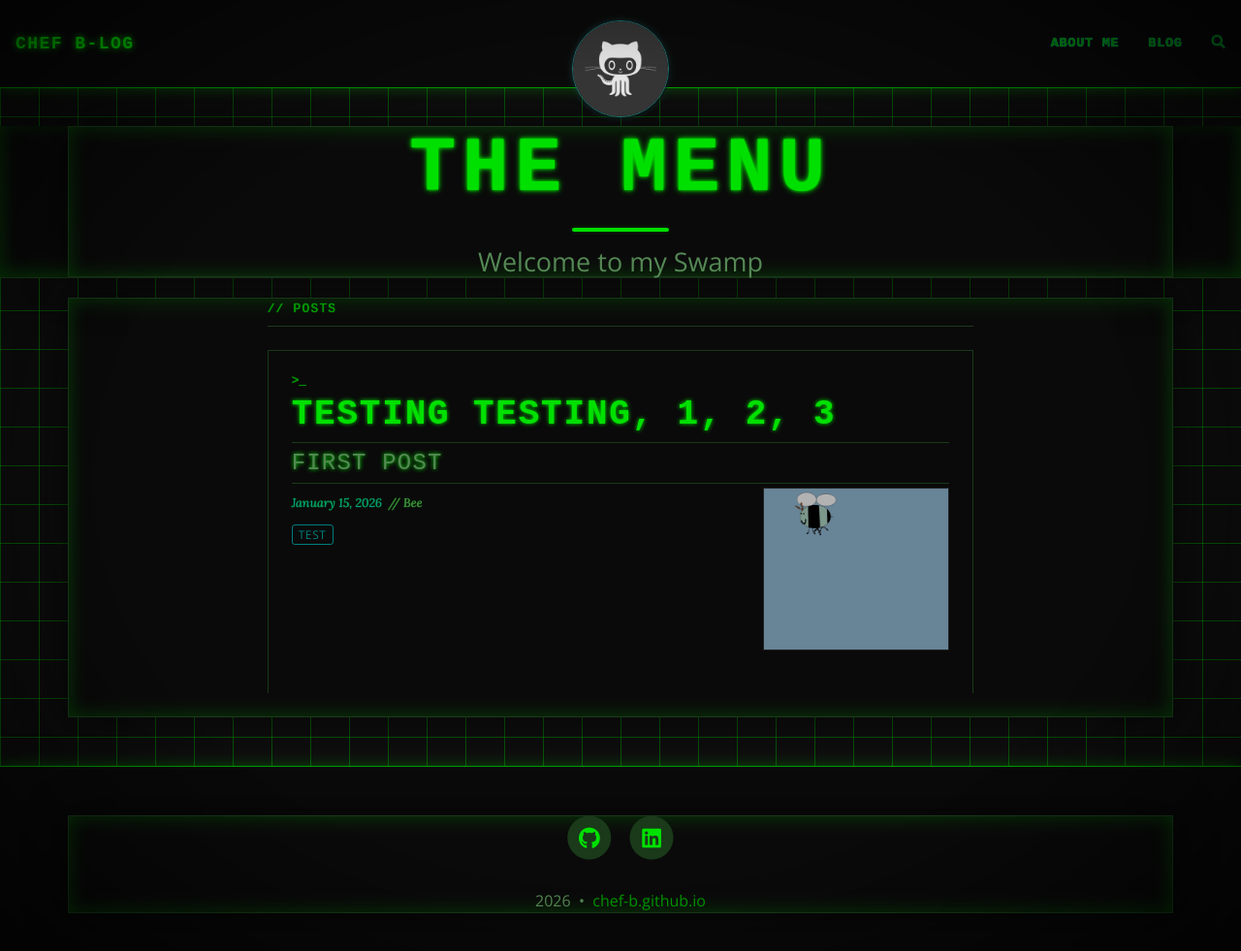
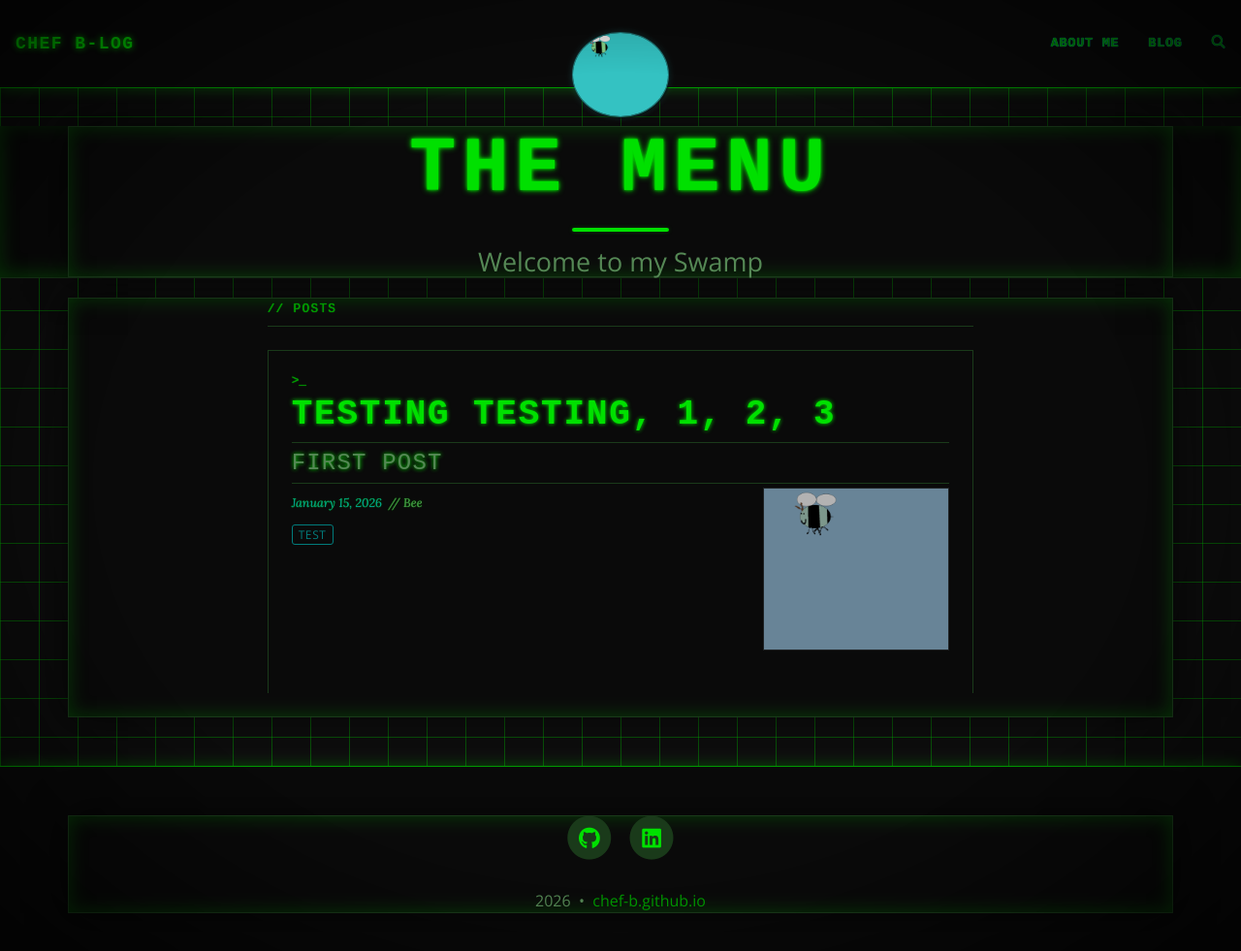
Before and after one commit to chef-b/chef-b.github.io, a Jekyll site: the page built from index.html, in a window 1280 px wide and 992 px high. Shown: the top 981 px of the window at 97% size. Built offline with Jekyll 4.4.1, drawn with Linux system fonts in a browser that asks for light colours; the list of posts is cut into pages by our own code; comment, search, counter and statistics services are not loaded.

Commit message:
Update _config.yml
image

```diff
--- a/_config.yml
+++ b/_config.yml
@@ -26,7 +26,7 @@ navbar-links:
 
 # Image to show in the navigation bar - works best with a square image
 # Remove this parameter if you don't want an image in the navbar
-avatar: "/assets/img/avatar-icon.png"
+avatar: "/assets/img/untitled.png"
 
 # By default, the image is cut into a circle. You can disable this behaviour by setting 'round-avatar: false'
 round-avatar: true
```
